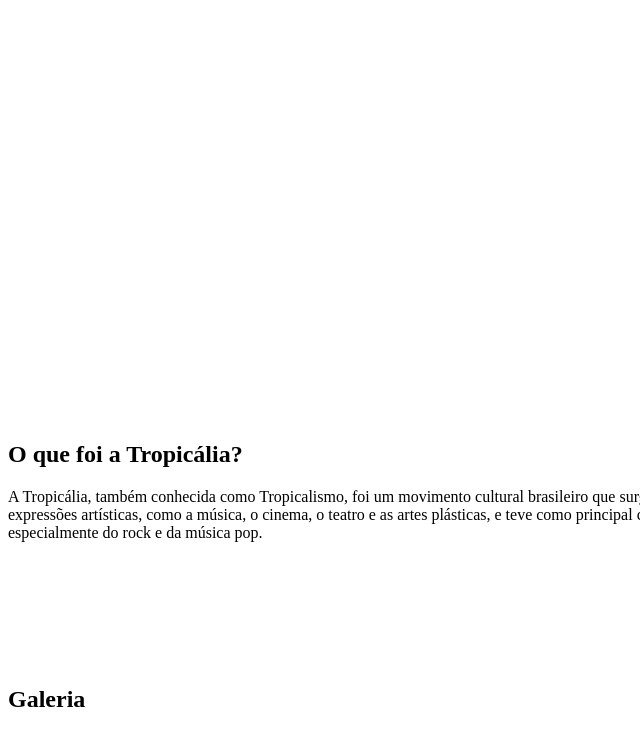
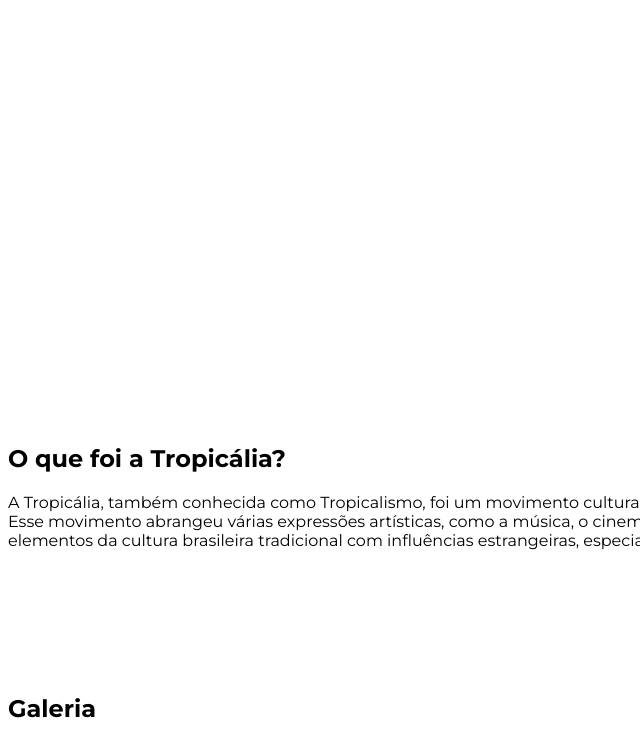
Before and after one commit to MariaEduardaOrty/Tropicaria, a plain HTML site: page index.html in a window 1280 px wide. Shown: the part 587-1317 px from the top of the page, without its empty margins (0-640 px from the left). Drawn offline with Linux system fonts and the light colour scheme.

Commit message:
style.css

```diff
--- a/style.css
+++ b/style.css
@@ -1,3 +1,7 @@
+@import url('https://fonts.googleapis.com/css2?family=Montserrat:ital,wght@0,100..900;1,100..900&display=swap');
+@import url('https://fonts.googleapis.com/css2?family=Lemon&display=swap');
+
+
 :root{
     --laranja-claro:#FF862a;
 }
```
